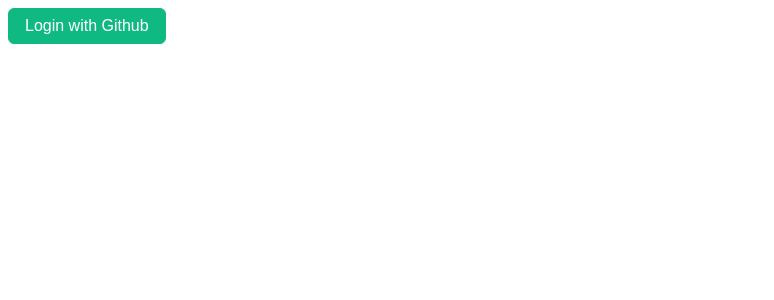
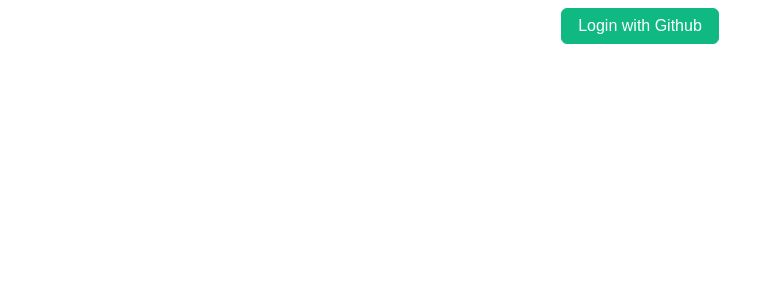
Before and after one commit to KevinTenolli/github-starred-frontend, a Vue app: page /login in a window 1280 px wide. Shown: the top 300 px of the page, without its empty margins (0-774 px from the left). Built offline with nearby package versions, Linux system fonts and the light colour scheme; a web font is replaced by a local one.

Commit message:
fix: changes in ui

```diff
--- /dev/null
+++ b/src/api/apiService.ts
@@ -0,0 +1,22 @@
+import axiosInstance from "../middleware/axios"
+import RepoCommits from "../models/RepoCommits"
+import { GitHubUser } from "../models/githubUser"
+import { StarredRepository } from "../models/starredRepository"
+
+export default class ApiService {
+
+    static async getUserData() {
+        const response:GitHubUser = await axiosInstance.get('/oauth/getUserData')
+        return response
+    }
+
+    static async getRepositoryData(username:string) {
+        const response:StarredRepository[] = await axiosInstance.get(`/user/${username}/starredRepos`)
+        return response
+    }
+
+    static async getRepositoryCommits(id: number) {
+        const response: RepoCommits[] = await axiosInstance.get(`/repos/repo/${id}`)
+        return response
+    }
+}
--- a/src/components/Login.vue
+++ b/src/components/Login.vue
@@ -29,8 +29,16 @@
 </script>
 
 <template>
-  <Button @click="loginWithGithub">Login with Github</Button>
+  <div class="login">
+    <Button @click="loginWithGithub">Login with Github</Button>
+  </div>
 </template>
 
 <style scoped>
+  .login {
+    display: flex;
+    justify-content: center;
+    align-items: center;
+    height: 100%;
+  }
 </style>
--- a/src/components/RepoCommits.vue
+++ b/src/components/RepoCommits.vue
@@ -1,7 +1,8 @@
 <template>
   <div>
+    <top-bar></top-bar>
     <router-link to="/user">
-      <button>Return to User Page</button>
+      <Button>Return to User Page</Button>
     </router-link>
     <div class="container">
       <bar v-if="loaded" :data="chartData" :options="chartOptions" />
@@ -21,13 +22,15 @@
   CategoryScale,
   LinearScale,
 } from 'chart.js'
-import axiosInstance from '../middleware/axios'
+import ApiService from '../api/apiService'
 import RepoCommits from '../models/RepoCommits'
 import { useRoute } from 'vue-router'
+import TopBar from './TopBar.vue'
+import Button from 'primevue/button'
 
 ChartJS.register(Title, Tooltip, Legend, BarElement, CategoryScale, LinearScale);
 
-const loaded = ref(false);
+const loaded = ref(false)
 const chartData = ref({
   labels: [''],
   datasets: [
@@ -37,10 +40,10 @@
       data: [0],
     },
   ],
-});
+})
 const chartOptions = ref({
   responsive: true,
-});
+})
 
 onMounted(async () => {
   loaded.value = false
@@ -48,7 +51,7 @@
   try {
     const route = useRoute();
     const id = parseInt(route.params.id as string)
-    const response: RepoCommits[] = await axiosInstance.get(`/repos/repo/${id}`)
+    const response: RepoCommits[] = await ApiService.getRepositoryCommits(id)
     const commitDates = response.map((response) => response.commitDate)
     const commitCounts = response.map((response) => response.numberOfCommits)
 
@@ -67,7 +70,7 @@
   } catch (e) {
     console.error(e)
   }
-});
+})
 </script>
 
 <style scoped>
--- a/src/components/User.vue
+++ b/src/components/User.vue
@@ -2,12 +2,12 @@
 import { onMounted, reactive } from 'vue'
 import { GitHubUser } from '../models/githubUser'
 import { StarredRepository } from '../models/starredRepository'
-import axiosInstance from '../middleware/axios'
 import TopBar from './TopBar.vue'
 import Accordion from 'primevue/accordion'
 import AccordionTab from 'primevue/accordiontab'
 import Chip from 'primevue/chip'
 import Tag from 'primevue/tag'
+import ApiService from '../api/apiService'
 
 const state = reactive({
   userData: {} as GitHubUser,
@@ -15,19 +15,9 @@
 })
 
 onMounted(async () => {
-  state.userData = await getUserData()
-  state.repositoryData = await getRepositoryData(state.userData.login)
+  state.userData = await ApiService.getUserData()
+  state.repositoryData = await ApiService.getRepositoryData(state.userData.login)
 })
-
-async function getUserData() {
-  const response:GitHubUser = await axiosInstance.get('/oauth/getUserData')
-  return response
-}
-
-async function getRepositoryData(username:string) {
-  const response:StarredRepository[] = await axiosInstance.get(`/user/${username}/starredRepos`)
-  return response
-}
 
 function isEmpty(data: GitHubUser){
   return Object.keys(data).length === 0
```
Also changed, not shown: src/services/AuthService.ts (deleted).
